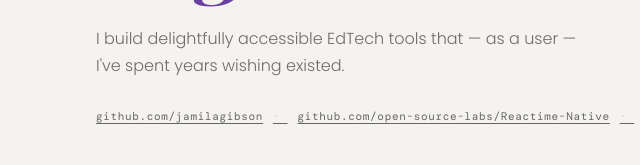
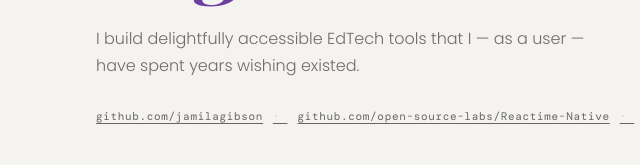
Before and after one commit to jamilagibson/jamilagibson.github.io, a plain HTML site: page index.html in a window 1280 px wide. Shown: the part 317-482 px from the top of the page, 110-750 px from the left. Drawn offline with nearby package versions, Linux system fonts and the light colour scheme; a web font is replaced by a local one.

Commit message:
minor edit to hero text

```diff
--- a/index.html
+++ b/index.html
@@ -566,7 +566,7 @@ footer .footer-links a:hover { color: var(--accent); }
     <span class="accent">Software<br>Engineer</span>
   </h1>
   <p class="hero-tagline fade d2">
-    I build delightfully accessible EdTech tools that — as a user — I've spent years wishing existed.
+    I build delightfully accessible EdTech tools that I — as a user — have spent years wishing existed.
   </p>
   <div class="hero-links fade d3">
     <a href="https://github.com/jamilagibson">github.com/jamilagibson</a>
```
